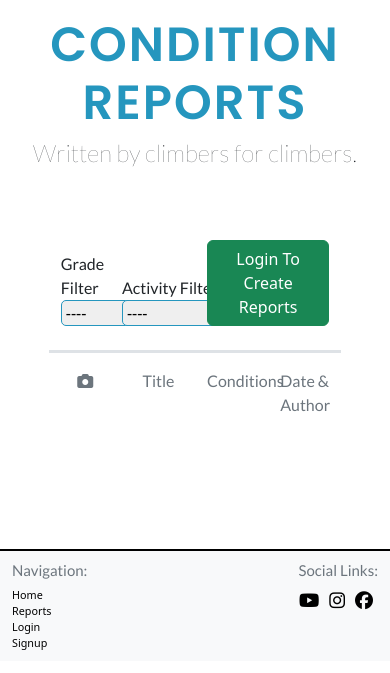
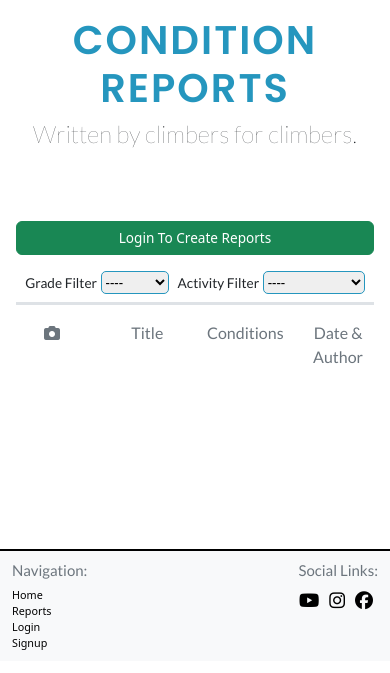
Before and after one commit to mtmanning93/Reach_reports, a Django app: page /reports/reports/ in a window 390 px wide. Shown: the part 88-761 px from the top of the page. Run offline with Django 3.2, Linux system fonts and the light colour scheme; data that the repository does not hold is empty; some libraries are stand-ins or nearby versions.

Commit message:
Work on responsive reports.html

```diff
--- a/static/css/style.css
+++ b/static/css/style.css
@@ -300,9 +300,16 @@ label {
         margin: auto;
     }
 
-    .navbar-toggler{
+    .navbar-toggler {
         margin: auto;
     }
+
+    /* Reports */
+
+    /* #gradeFilterForm {
+        display: flex;
+        flex-direction: column;
+    } */
 
 }
 
@@ -322,10 +329,21 @@ label {
         display: inline-flex;
     }
 
+    /* Reports */
+
+    #filters a,
+    #filter-forms {
+        font-size: 0.85em;
+    }
+
 }
 
 /* M screens, Tablets, Bootstrap <medium breakpoint */
 @media screen and (max-width: 768px) {
+
+    h1 {
+        font-size: 2.5em;
+    }
 
     #logo {
         height: 60px;
--- a/templates/reports.html
+++ b/templates/reports.html
@@ -13,13 +13,15 @@
 
 <!-- Reports -->
 
-<div class="container-fluid w-75">
+<div class="container-fluid col-11 col-sm-9 p-0">
 
     <!-- Filters -->
 
-    <div class="row pb-4 border-bottom border-3">
-        <div class="col-6 text-start d-flex">
-            <div class="col-6 d-flex align-items-end">
+    <div id="filters"
+        class="d-flex flex-column-reverse flex-sm-row justify-content-sm-between pb-2 pb-sm-4 border-bottom border-3">
+        <div id="filter-forms"
+            class="col-12 col-sm-6 col-md-8 d-flex flex-row justify-content-evenly mt-3 mt-sm-0 justify-content-sm-start text-start d-flex p-0">
+            <div class="d-flex align-items-end me-sm-2 me-sm-2">
                 <form id="gradeFilterForm" method="get">
                     <label for="grade">Grade Filter</label>
                     <select class="filter" name="grade" onchange="this.form.submit()">
@@ -32,7 +34,7 @@
                     </select>
                 </form>
             </div>
-            <div class="col-6 d-flex align-items-end">
+            <div class="d-flex align-items-end">
                 <form id="filterForm" method="get">
                     <label for="activity">Activity Filter</label>
                     <select class="filter" name="activity" onchange="this.form.submit()">
@@ -50,11 +52,11 @@
                 </form>
             </div>
         </div>
-        <div class="col-6 text-end">
+        <div class="col-12 col-sm-6 col-md-4 d-flex align-items-end justify-content-end ms-sm-2 p-0">
             {% if user.is_authenticated %}
-            <a href="{% url 'create_report' %}" class="btn btn-success">Create New Report</a>
+            <a href="{% url 'create_report' %}" class="btn btn-success col-12">Create New Report</a>
             {% else %}
-            <a href="{% url 'account_login' %}" class="btn btn-success">Login To Create Reports</a>
+            <a href="{% url 'account_login' %}" class="btn btn-success col-12">Login To Create Reports</a>
             {% endif %}
         </div>
     </div>
```
